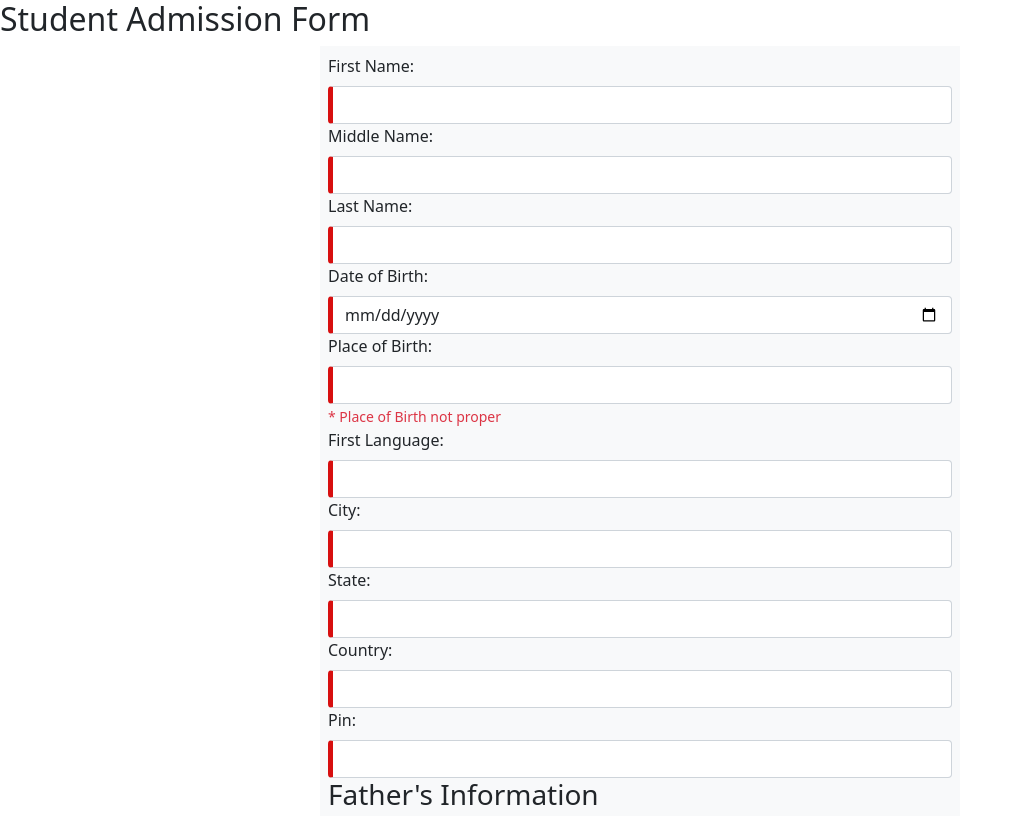
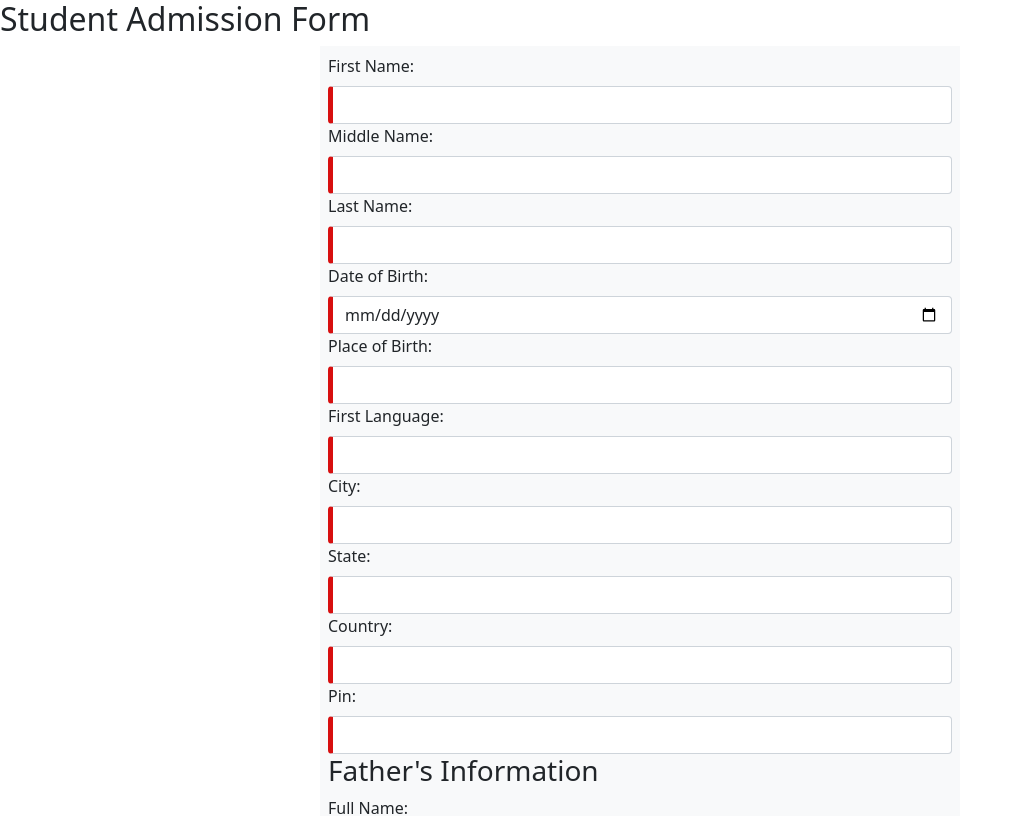
Before and after one commit to pradumna-shelge/day5assignment1angular, an Angular app: page / in a window 1280 px wide. Shown: the top 816 px of the page, without its empty margins (0-1014 px from the left). Built offline with nearby package versions, Linux system fonts and the light colour scheme.

Commit message:
1 file modified

```diff
--- a/src/app/main-form/main-form.component.html
+++ b/src/app/main-form/main-form.component.html
@@ -32,7 +32,7 @@
       <div>
         <label class="form-label" for="placeOfBirth">Place of Birth:</label>
         <input class="form-control" type="text" id="placeOfBirth" required formControlName="placeOfBirth" >
-        <small *ngIf="placeOfBirth && placeOfBirth.invalid" class="text-danger">
+        <small *ngIf="placeOfBirth && placeOfBirth.invalid && placeOfBirth.touched " class="text-danger">
          * Place of Birth not proper
         </small>
       </div>
```
